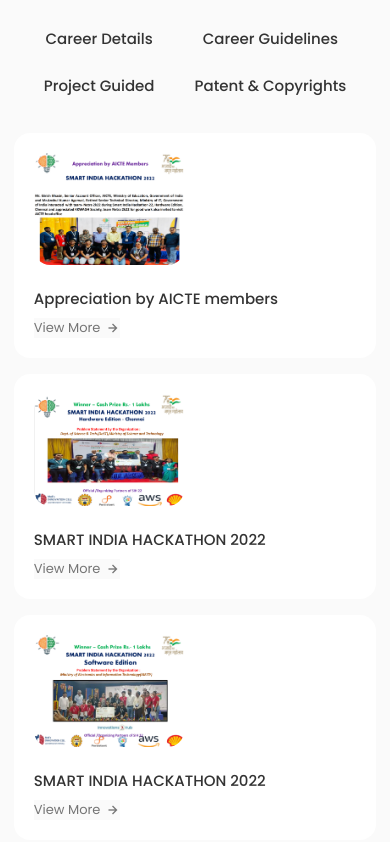
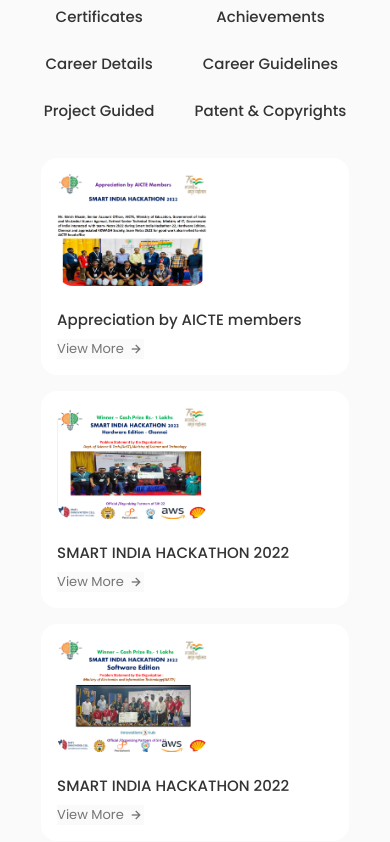
Before and after one commit to Ishan0704/portfolio-priya-mam, a React (Create React App) app: page / in a window 390 px wide. Shown: the part 4262-5104 px from the top of the page. Built offline with nearby package versions, Linux system fonts and the light colour scheme.

Commit message:
responsive-design-changed

```diff
--- a/src/components/subject_taught/subject.css
+++ b/src/components/subject_taught/subject.css
@@ -138,7 +138,7 @@
   @media screen and (max-width: 576px) {
 
     .subject__container{
-        grid-template-columns: repeat(1,1fr);
+        grid-template-columns: repeat(1,0.9fr);
         gap: 1rem;
         justify-self: center;
     }
--- a/src/components/work/work.css
+++ b/src/components/work/work.css
@@ -31,7 +31,7 @@
 .work__card{
     background-color: var(--container-color);
     border-radius: 1px solid rgba(0,0,0,0.1);
-    padding: 1.25rem;
+    padding: 1rem;
     border-radius: 1rem;
 }
 
@@ -131,7 +131,7 @@
 @media screen and (max-width: 1024px) {
 
     .work__container{
-        grid-template-columns: repeat(2, max-content);
+        grid-template-columns: repeat(2, 0.9fr);
         gap: 1rem;
     }
     .work__img{
@@ -145,7 +145,7 @@
 
   @media screen and (max-width: 768px) {
     .work__container{
-        grid-template-columns: repeat(1, max-content);
+        grid-template-columns: repeat(1, 0.9fr);
         gap: 1rem;
     }
     .work__img{
```
